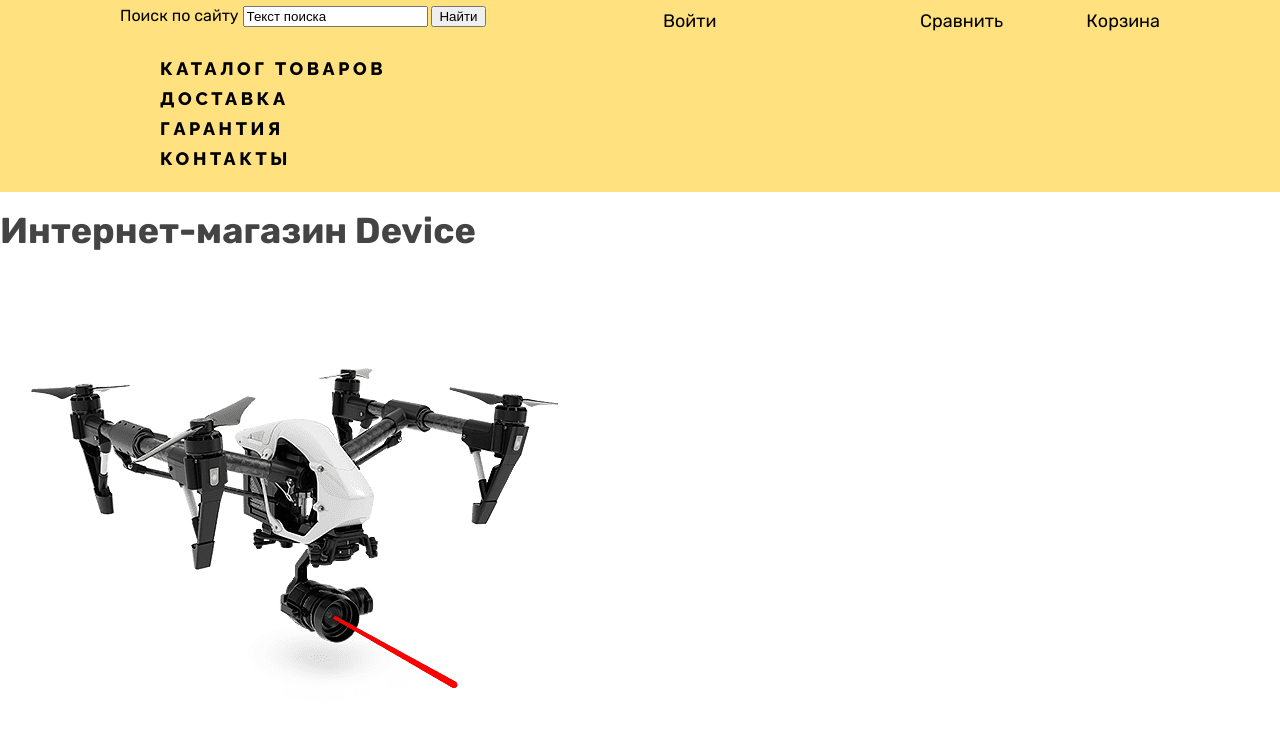
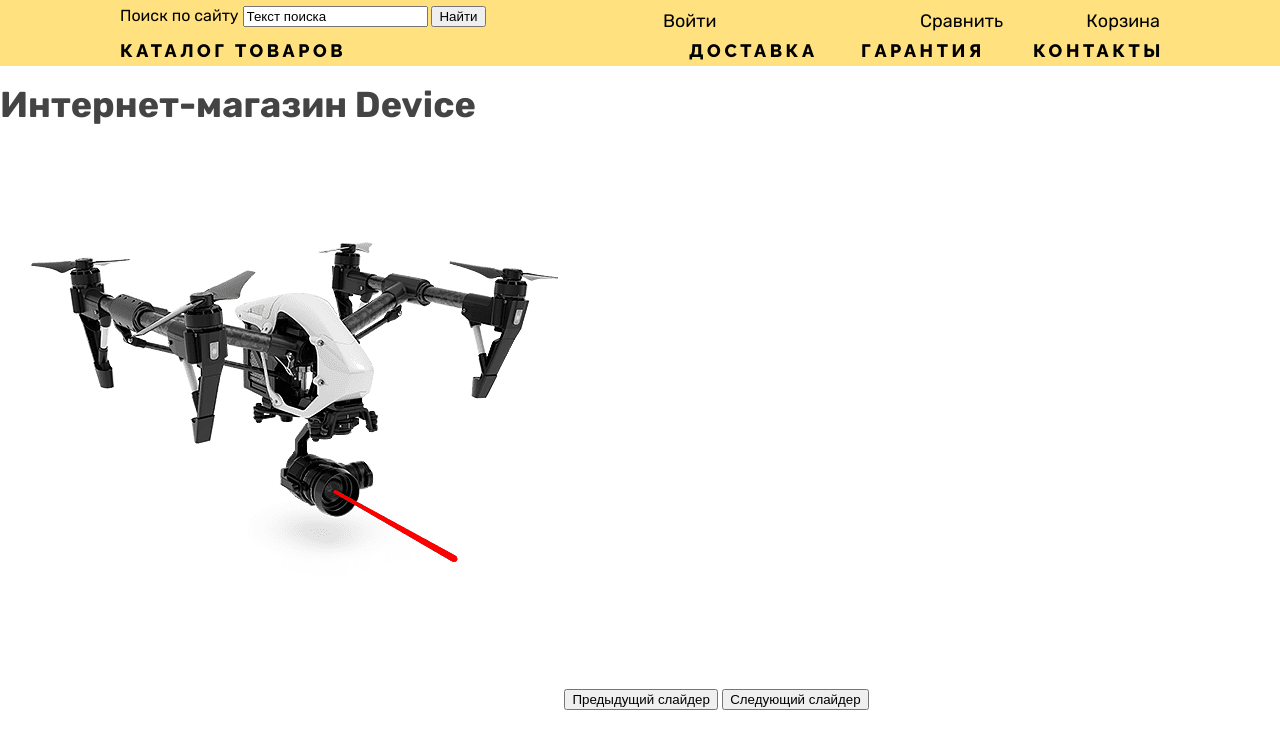
Before and after one commit to htmlacademy-htmlcss/1938675-device-33, a plain HTML site: page index.html in a window 1280 px wide. Shown: the part 39-783 px from the top of the page. Drawn offline with Linux system fonts and the light colour scheme.

Commit message:
Добавляет сетку для навигации по сайту

```diff
--- a/styles/styles.css
+++ b/styles/styles.css
@@ -102,6 +102,25 @@ body {
 .navigation-user-link {
   color: inherit;
   text-decoration: none;
+}
+
+.navigation-site {
+  display: flex;
+  margin: 0;
+  padding: 0;
+}
+
+.navigation-site-item {
+  width: 127px;
+}
+
+.navigation-site-item-catalog {
+  width: 293px;
+  margin-right: auto;
+}
+
+.navigation-site-item-align {
+  margin-left: 45px;
 }
 
 .navigation-site-link {
```
